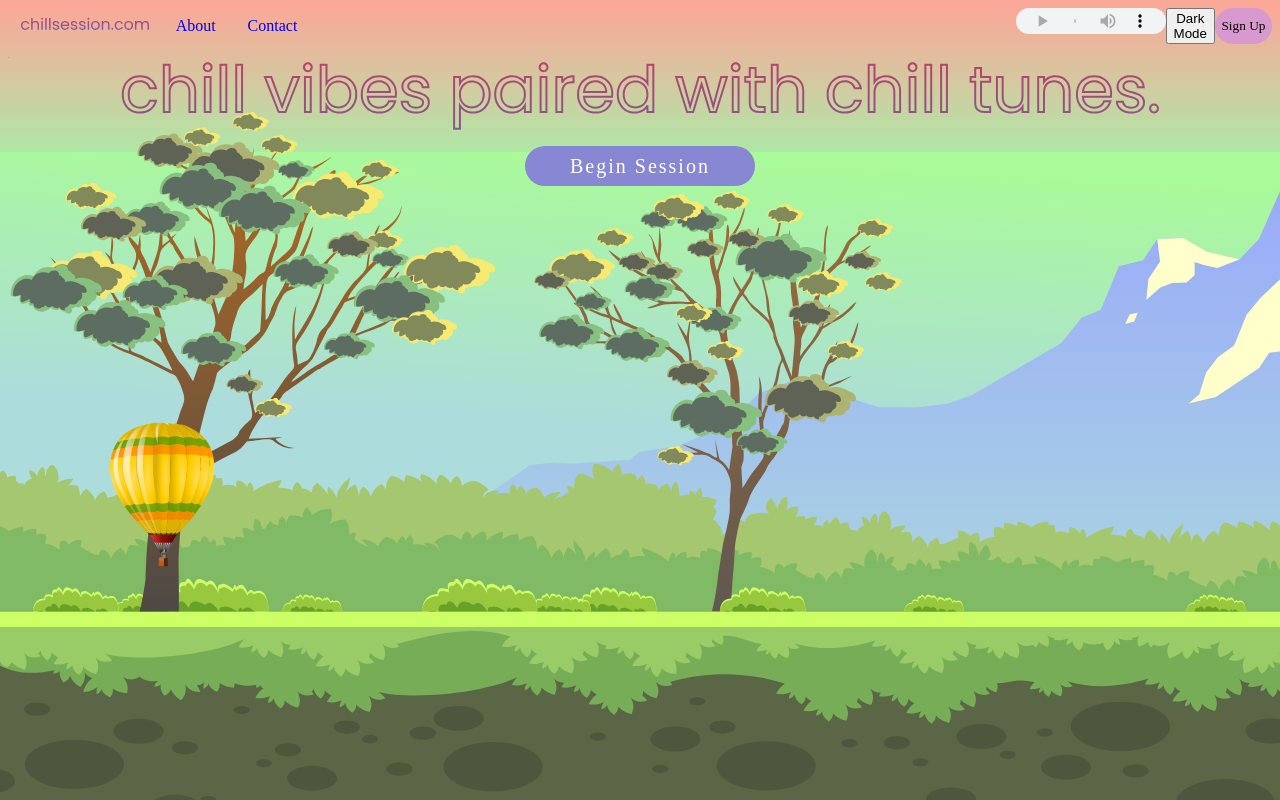
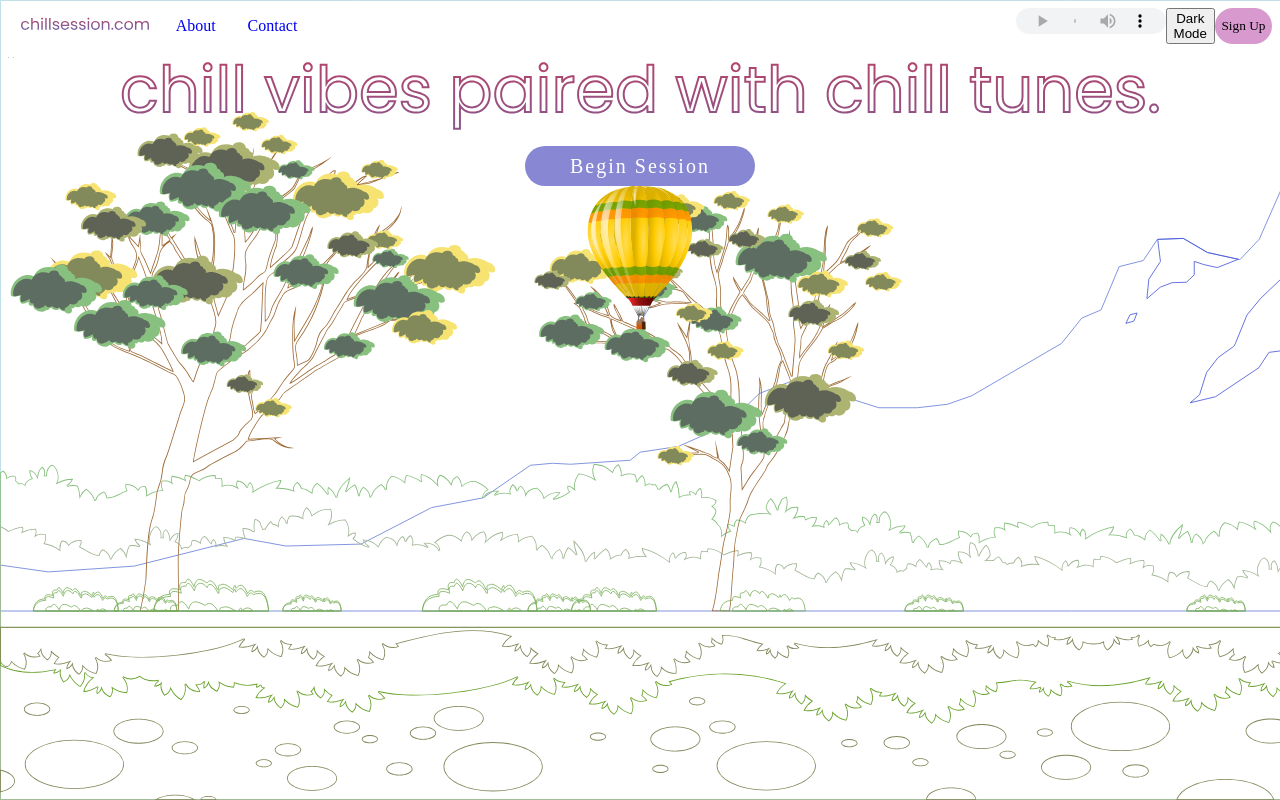
Before and after one commit to ByrneGR/hotairballoons, a website built with webpack: page index.html in a window 1280 px wide. Shown: the top 800 px of the page. Built offline with nearby package versions, Linux system fonts and the light colour scheme.

Commit message:
final background

```diff
--- a/index.html
+++ b/index.html
@@ -52,7 +52,7 @@
   <object id="svgObjectdark" data="./src/images/balloonbackgrounddark.svg" type="image/svg+xml" height="1" width="1">
     Your browser doesn't support SVG
   </object>
-  <object id="svgObjectlight" data="./src/images/BalloonBackground.svg" type="image/svg+xml" height="1" width="1">
+  <object id="svgObjectlight" data="./src/images/balloonbackgroundplease.svg" type="image/svg+xml" height="1" width="1">
     Your browser doesn't support SVG
   </object>
   <object id="svgObjectNoFill" data="./src/images/treebackgroundnofill.svg" type="image/svg+xml" height="1" width="1">
--- a/src/index.js
+++ b/src/index.js
@@ -29,12 +29,12 @@ window.onload = function () {
 
   // setInterval(callRender, 1000)
 
-  const b = new Balloon(back);
   // const viz = new Visualizer
 
 }
 
 document.querySelector('#session_btn').addEventListener('click', () => {
+    const b = new Balloon(back);
   back.printSky()
   // back.toggleAnimation()
   audio.play()
```
Also changed, not shown: src/images/balloonbackgroundplease.svg (added), src/images/cloud svg 1.svg (deleted).
